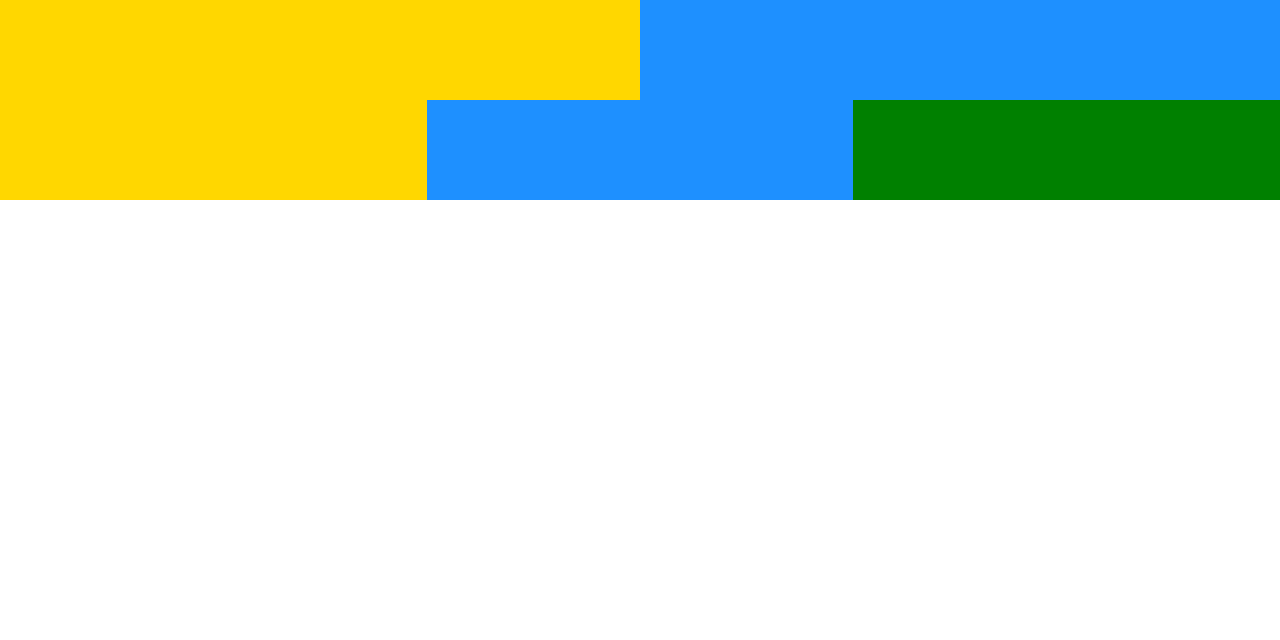
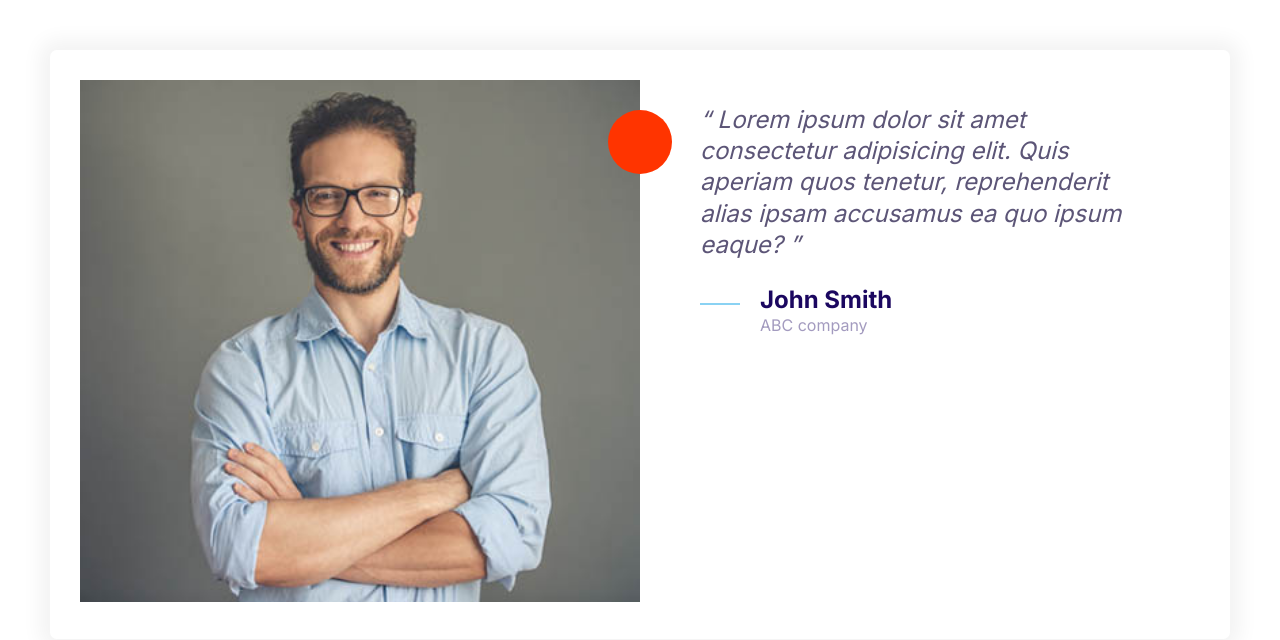
Before and after one commit to selwynng343/first_website, a plain HTML site: page index.html in a window 1280 px wide. Drawn offline with Linux system fonts and the light colour scheme.

Commit message:
testimonials

```diff
--- a/css/styles.css
+++ b/css/styles.css
@@ -153,8 +153,16 @@ a {
   width: 40px;
   height: 40px;
 }
+.icon--small {
+  width: 30px;
+  height: 30px;
+}
 .icon--primary {
   fill: var(--color-primary);
+}
+
+.icon--white {
+  fill: white;
 }
 
 .icon-container {
@@ -165,6 +173,10 @@ a {
   display: inline-flex;
   justify-content: center;
   align-items: center;
+}
+
+.icon-container--accent {
+  background: var(--color-accent);
 }
 
 /* buttons */
@@ -427,8 +439,30 @@ a {
     /* grid-template-columns: repeat(2, 1fr); means same thing as above*/
   }
 }
-@media screen and (min-width: 1024px) {
-  .grid--1x3 {
-    grid-template-columns: 1fr 1fr 1fr;
+
+/* testimonial */
+.testimonial {
+  padding: 3rem;
+}
+
+.testimonial__image {
+  position: relative;
+}
+.testimonial__image > img {
+  width: 100%;
+}
+.testimonial__image > .icon-container {
+  position: absolute;
+  top: 3rem;
+  right: -32px;
+}
+@media screen and (min-width: 768px) {
+  .testimonial .quote,
+  .testimonial .quote__autor {
+    font-size: 2.4rem;
+  }
+
+  .testimonial .quote {
+    margin-left: 6rem;
   }
 }
--- a/index.html
+++ b/index.html
@@ -15,16 +15,42 @@
 
     <title>Document</title>
   </head>
-  <body>
-    <div class="grid grid--1x2">
-      <div style="height: 100px; background: gold"></div>
-      <div style="height: 100px; background: dodgerblue"></div>
-    </div>
+  <body style="padding: 5rem">
+    <div class="card testimonial">
+      <div class="grid grid--1x2">
+        <div class="testimonial__image">
+          <img
+            src="/images/testimonial.jpg"
+            alt="images of a happy smiling customer"
+          />
+          <span class="icon-container icon-container--accent">
+            <svg class="icon icon--white icon--small">
+              <use xlink:href="images/sprite.svg#quotes"></use>
+            </svg>
+          </span>
+        </div>
 
-    <div class="grid grid--1x3">
-      <div style="height: 100px; background: gold"></div>
-      <div style="height: 100px; background: dodgerblue"></div>
-      <div style="height: 100px; background: green"></div>
+        <blockquote class="quote">
+          <p class="quote__text">
+            Lorem ipsum dolor sit amet consectetur adipisicing elit. Quis
+            aperiam quos tenetur, reprehenderit alias ipsam accusamus ea quo
+            ipsum eaque?
+          </p>
+          <footer>
+            <div class="media">
+              <div class="media__image">
+                <svg class="icon quote__line icon--primary">
+                  <use xlink:href="images/sprite.svg#line"></use>
+                </svg>
+              </div>
+              <div class="media__body">
+                <h3 class="media__title quote__autor">John Smith</h3>
+                <p class="quote__organisation">ABC company</p>
+              </div>
+            </div>
+          </footer>
+        </blockquote>
+      </div>
     </div>
   </body>
 </html>
```
Also changed, not shown: components/testimonials.html (added, +35 -0 lines), images/sprite.svg, images/testimonial.jpg (added).
